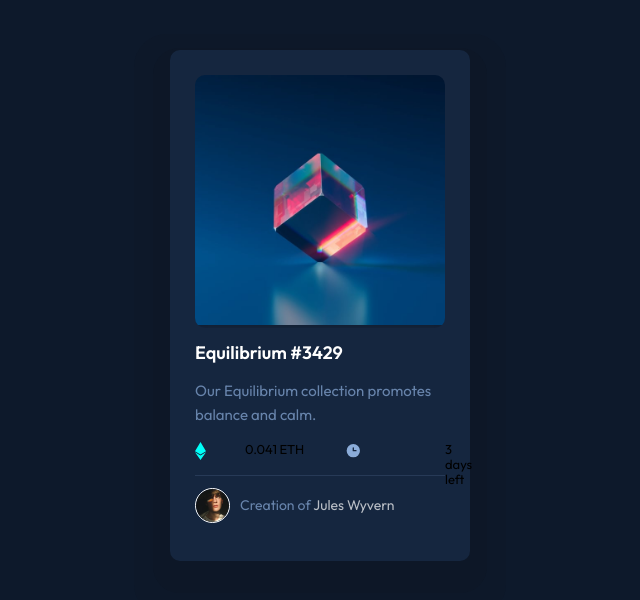
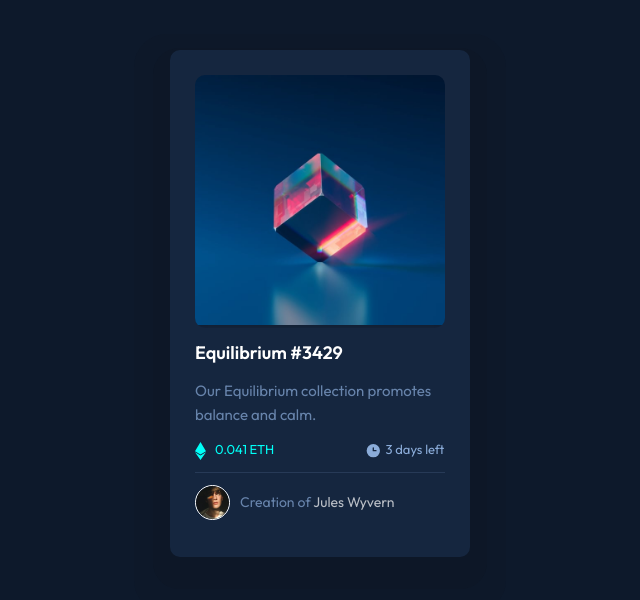
Before and after one commit to boxoff24/nft-preview-card, a plain HTML site: page index.html in a window 1280 px wide. Shown: the whole page, without its empty margins (320-960 px from the left). Drawn offline with Linux system fonts and the light colour scheme.

Commit message:
Update index.html

```diff
--- a/index.html
+++ b/index.html
@@ -17,34 +17,20 @@
         <div class="image">
             <img src="images/image-equilibrium.jpg" class="big" alt="">
             <div class="active">
-                <svg width="48" height="48" xmlns="http://www.w3.org/2000/svg">
-                    <g fill="none" fill-rule="evenodd">
-                        <path d="M0 0h48v48H0z" />
-                        <path
-                            d="M24 9C14 9 5.46 15.22 2 24c3.46 8.78 12 15 22 15 10.01 0 18.54-6.22 22-15-3.46-8.78-11.99-15-22-15Zm0 25c-5.52 0-10-4.48-10-10s4.48-10 10-10 10 4.48 10 10-4.48 10-10 10Zm0-16c-3.31 0-6 2.69-6 6s2.69 6 6 6 6-2.69 6-6-2.69-6-6-6Z"
-                            fill="#FFF" fill-rule="nonzero" />
-                    </g>
-                </svg>
+                <img src="images/icon-view.svg" alt="">
             </div>
         </div>
         <h2>Equilibrium #3429</h2>
         <p>Our Equilibrium collection promotes
         balance and calm.</p>
         <div class="content">
-            <div class="pricing">
-                <svg class="icon" width="50" height="40" xmlns="http://www.w3.org/2000/svg">
-                    <path d="M11 10.216 5.5 18 0 10.216l5.5 3.263 5.5-3.262ZM5.5 0l5.496 9.169L5.5 12.43 0 9.17 5.5 0Z"
-                        fill="#00FFF8" />
-                </svg>
-                <span class="price">0.041 ETH</span>
+            <div class="nft__price">
+                <img class="small-icon" src="./images/icon-ethereum.svg" />
+                <span>0.041 ETH</span>
             </div>
-            <div class="time">
-                <svg class="icon" width="100" height="100" xmlns="http://www.w3.org/2000/svg">
-                    <path
-                        d="M8.305 2.007a6.667 6.667 0 1 0 0 13.334 6.667 6.667 0 0 0 0-13.334Zm2.667 7.334H8.305a.667.667 0 0 1-.667-.667V6.007a.667.667 0 0 1 1.334 0v2h2a.667.667 0 0 1 0 1.334Z"
-                        fill="#8BACD9" />
-                </svg>
-                <span class="time-left">3 days left</span>
+            <div class="nft__availability">
+                <img class="small-icon" src="./images/icon-clock.svg" />
+                <span>3 days left</span>
             </div>
         </div>
         <div class="profil">
```
